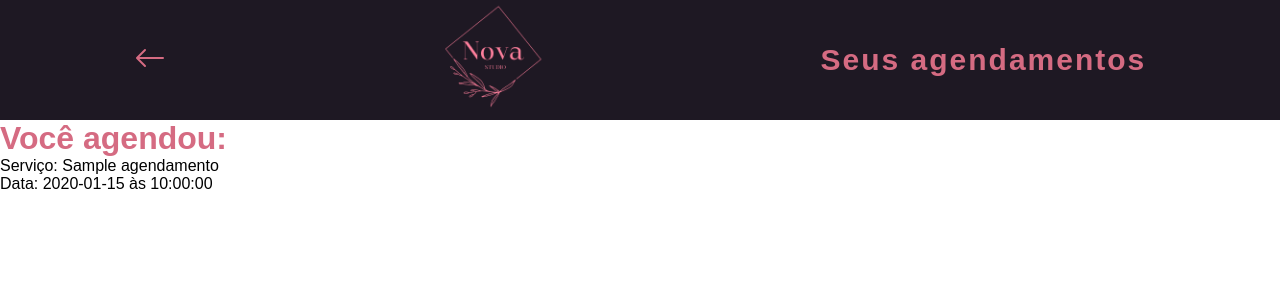
After one commit to cp2-dc-info-projeto-final/studio-nova, a PHP site: page /TCC-NOVA-STUDIO/agendamentos.php in a window 1280 px wide. The commit adds this page. Shown: the top 300 px of the page. Run offline with PHP 8.4, Linux system fonts and the light colour scheme; a user stored in the database is signed in; data comes from the database, SQL or seed files in the repository; tables that the repository leaves empty hold one stand-in row (values such as "Sample post").

Commit message:
commit design 13/12

```diff
--- a/src/administracao.php
+++ b/src/administracao.php
@@ -29,7 +29,7 @@
             <a href="cadastrofun.php" >Cadastrar funcionários</a><br>
             <a href="listafun.php" >Funcionários</a><br>
             <a href="listacli.php" >Clientes</a><br>
-            <a href="Agendamentos.php">Agendamentos</a><br>
+            <a href="agendamentos.php">Agendamentos</a><br>
             <a href="cadastroadm.php">Criar novo administrador</a><br>
             <a href="cadastroservico.php">Cadastrar novo serviço</a><br>
             <a href="horarios.php">Disponiblizar horário</a><br>
--- /dev/null
+++ b/src/agendamentos.php
@@ -0,0 +1,76 @@
+<?php
+include "autentica.php";
+?>
+<!DOCTYPE html>
+<html lang="en">
+<head>
+    <meta charset="UTF-8">
+    <meta http-equiv="X-UA-Compatible" content="IE=edge">
+    <meta name="viewport" content="width=device-width, initial-scale=1.0">
+    <link rel="stylesheet" href="css/nova.css">
+    <title>Agendamentos</title>
+</head>
+<body>
+    <?php
+
+        include "conecta.php";
+
+        if($tipo == "administrador"){
+        echo"<nav>
+            <a href='administracao.php'><svg xmlns='http://www.w3.org/2000/svg' width='32' height='32' fill='currentColor' class='bi bi-arrow-left' viewBox='0 0 16 16'>
+                <path fill-rule='evenodd' d='M15 8a.5.5 0 0 0-.5-.5H2.707l3.147-3.146a.5.5 0 1 0-.708-.708l-4 4a.5.5 0 0 0 0 .708l4 4a.5.5 0 0 0 .708-.708L2.707 8.5H14.5A.5.5 0 0 0 15 8z'/>
+                </svg>
+            </a>
+            <a class='logo' href='administracao.php'><img id='logo-nav' src='img/logo.png' alt=''></a>
+            <ul class='nav-list'>
+                <h1>Todos os agendamentos</h1>
+            </ul>
+        </nav>";}
+
+        elseif($tipo == "cliente"){
+        echo"<nav>
+            <a href='paginainicial.php'><svg xmlns='http://www.w3.org/2000/svg' width='32' height='32' fill='currentColor' class='bi bi-arrow-left' viewBox='0 0 16 16'>
+                <path fill-rule='evenodd' d='M15 8a.5.5 0 0 0-.5-.5H2.707l3.147-3.146a.5.5 0 1 0-.708-.708l-4 4a.5.5 0 0 0 0 .708l4 4a.5.5 0 0 0 .708-.708L2.707 8.5H14.5A.5.5 0 0 0 15 8z'/>
+                </svg>
+            </a>
+            <a class='logo' href='paginainicial.php'><img id='logo-nav' src='img/logo.png' alt=''></a>
+            <ul class='nav-list'>
+                <h1>Seus agendamentos</h1>
+            </ul>
+        </nav>
+        ";
+
+        $id = $_SESSION['id'];
+
+            $sql = "SELECT * FROM agendamento WHERE id_usuario = '$id';";
+            $res = mysqli_query($mysqli,$sql);
+            $quantidade = mysqli_num_rows($res);
+            if($quantidade != 0){
+                echo"<h1>Você agendou:</h1>";
+                for($i = 0; $i < $quantidade; $i++)
+                    {
+                        $agendamento = mysqli_fetch_array($res);
+                        echo"";
+                        echo "<p>Serviço: ".$agendamento["nome_servico"]."</p>";
+                        echo "<p>Data: ".$agendamento["dataServico"]. " às ".$agendamento["horario"]."</p><br>";
+                    }
+                }
+                else{
+                    echo"<h1>Você ainda não fez nenhum agendamento</h1>";
+                }
+    }
+
+        elseif($tipo == "funcionario"){
+            echo"<nav>
+                <a href='funcionarios.php'><svg xmlns='http://www.w3.org/2000/svg' width='32' height='32' fill='currentColor' class='bi bi-arrow-left' viewBox='0 0 16 16'>
+                    <path fill-rule='evenodd' d='M15 8a.5.5 0 0 0-.5-.5H2.707l3.147-3.146a.5.5 0 1 0-.708-.708l-4 4a.5.5 0 0 0 0 .708l4 4a.5.5 0 0 0 .708-.708L2.707 8.5H14.5A.5.5 0 0 0 15 8z'/>
+                    </svg>
+                </a>
+                <a class='logo' href='funcionarios.php'><img id='logo-nav' src='img/logo.png' alt=''></a>
+                <ul class='nav-list'>
+                    <h1>Seus agendamentos</h1>
+                </ul>
+            </nav>";}
+        ?>
+</body>
+</html>
--- a/src/css/nova.css
+++ b/src/css/nova.css
@@ -205,6 +205,23 @@ h1{
     background-color: white;
     padding: 2em 3em;
 }
+.confirma-conteudo-agendamento{
+    color: rgb(30, 24, 35);
+    position: relative;
+    width: 500px;
+    max-width: 90%;
+    background-color: white;
+    padding: 2em 3em;
+
+}
+
+.confirma-conteudo-agendamento p {
+    border-style: solid;
+    border-width: medium;
+    font-size: larger;
+    padding: 5%;
+}
+
 .confirma:target{
     visibility: visible;
     opacity: 1;
```
Also changed, not shown: src/horarios.php (+5 -5 lines), src/paginainicial.php (+17 -18 lines).
